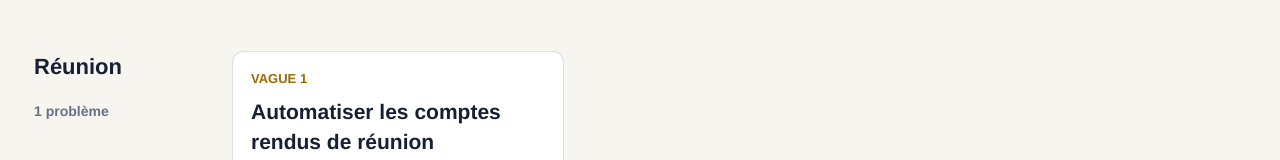
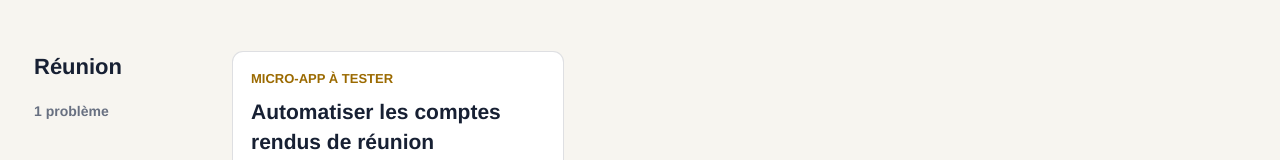
Before and after one commit to aristote-app/Autonomia-MCP, a Next.js app in the folder site/: page /solutions-ia in a window 1280 px wide. Shown: the part 569-729 px from the top of the page. Built offline with nearby package versions, Linux system fonts and the light colour scheme; no server answers.

Commit message:
ux(public): remove internal wave jargon from problem hub

```diff
--- a/site/app/solutions-ia/page.js
+++ b/site/app/solutions-ia/page.js
@@ -19,7 +19,7 @@ export default function SolutionsIaPage() {
         {problemClusters.map((cluster)=>{
           const items=problemSolutions.filter((item)=>item.cluster===cluster);
           if (!items.length) return null;
-          return <div className="problemHubGroup" key={cluster}><div><span>{cluster}</span><strong>{items.length} problème{items.length>1?"s":""}</strong></div><div>{items.map((item)=><ProblemLink href={"/solutions-ia/"+item.slug} problemSlug={item.slug} problemCluster={item.cluster} surface="problem_hub" key={item.slug}><small>VAGUE {item.wave}</small><strong>{item.title}</strong><span>{item.intro}</span><b>Tester →</b></ProblemLink>)}</div></div>;
+          return <div className="problemHubGroup" key={cluster}><div><span>{cluster}</span><strong>{items.length} problème{items.length>1?"s":""}</strong></div><div>{items.map((item)=><ProblemLink href={"/solutions-ia/"+item.slug} problemSlug={item.slug} problemCluster={item.cluster} surface="problem_hub" key={item.slug}><small>MICRO-APP À TESTER</small><strong>{item.title}</strong><span>{item.intro}</span><b>Tester →</b></ProblemLink>)}</div></div>;
         })}
       </section>
     </main>
```
